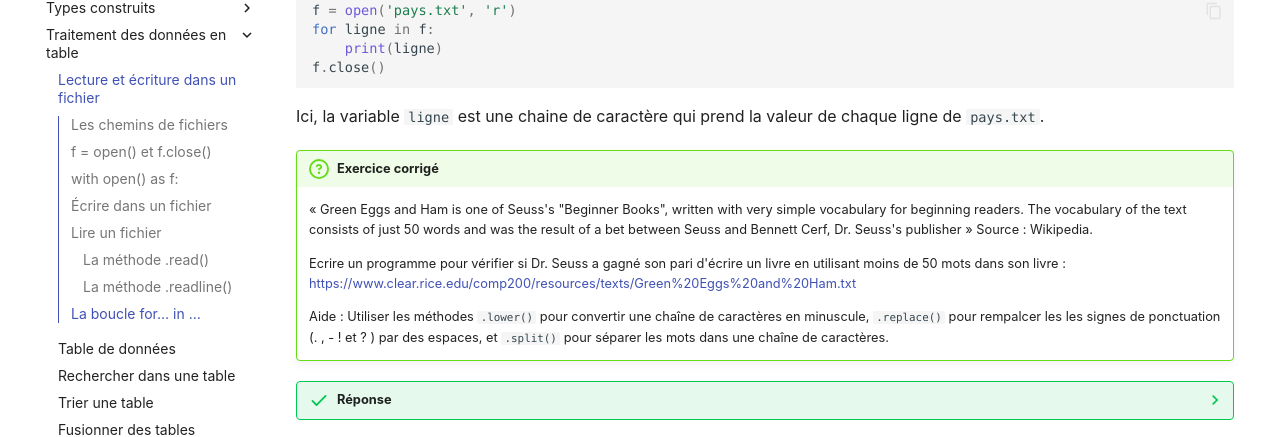
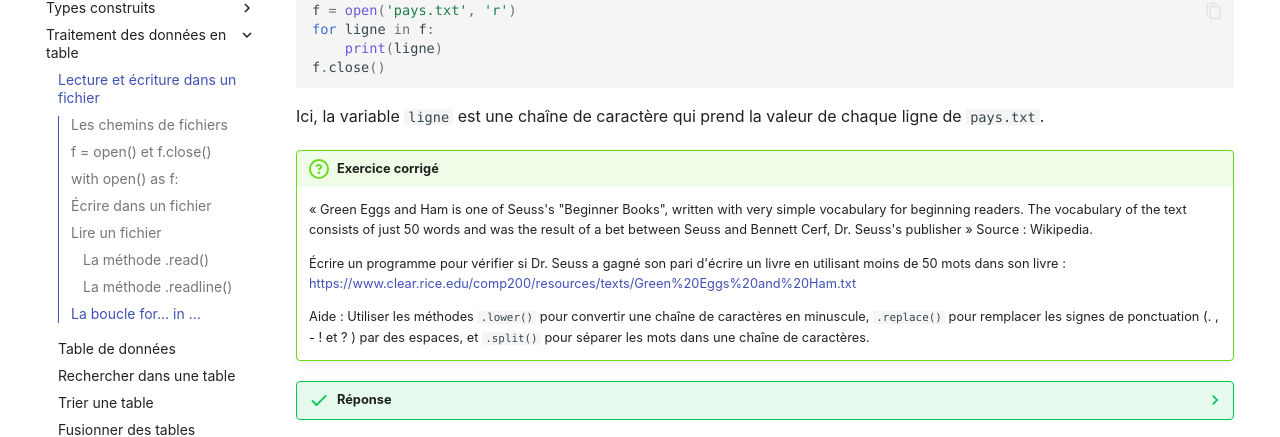
Before and after one commit to fab-perez/NSI-1, an MkDocs documentation site: the page built from docs/donnees-en-tables/1-lecture-ecriture-dans-un-fichier.md, in a window 1280 px wide and 900 px high, scrolled down 4382 px. Shown: the part 154-591 px from the top of the window. Built offline with MkDocs 1.6.1 and Material for MkDocs 9.7.7, drawn with Linux system fonts in a browser that asks for light colours; emoji names are drawn with the system emoji font; comment, search, counter and statistics services are not loaded; some of the changed text lies outside the part shown.

Commit message:
Add files via upload

````diff
--- a/docs/donnees-en-tables/1-lecture-ecriture-dans-un-fichier.md
+++ b/docs/donnees-en-tables/1-lecture-ecriture-dans-un-fichier.md
@@ -153,7 +153,7 @@
 
 
 !!! question "Exercice corrigé"
-    Ecrire un programme qui crée un fichier 'parite.txt' contenant tous les nombres entre 0 et 100 suivis de pair ou impair :
+    Écrire un programme qui crée un fichier 'parite.txt' contenant tous les nombres entre 0 et 100 suivis de pair ou impair :
 
     ```
     0;pair
@@ -181,11 +181,11 @@
 
 ##	Lire un fichier
 
-Il ewiste plusieurs approches pour lire les données dans un fichier.
+Il existe plusieurs approches pour lire les données dans un fichier.
 
 ### La méthode `.read()`
 
-La méthode `.read()`  renvoie l'intégralité du fichier dans une chaine de caractères :
+La méthode `.read()`  renvoie l'intégralité du fichier dans une chaîne de caractères :
 
 
 === "f = open(...)"
@@ -269,21 +269,21 @@
     ```
 
 
-Ici, la variable `ligne` est une chaine de caractère qui prend la valeur de chaque ligne de `pays.txt`.
+Ici, la variable `ligne` est une chaîne de caractère qui prend la valeur de chaque ligne de `pays.txt`.
 
 
 !!! question "Exercice corrigé"
     « Green Eggs and Ham is one of Seuss's "Beginner Books", written with very simple vocabulary for beginning readers. The vocabulary of the text consists of just 50 words and was the result of a bet between Seuss and Bennett Cerf, Dr. Seuss's publisher » Source : Wikipedia.
 
-    Ecrire un programme pour vérifier si Dr. Seuss a gagné son pari d'écrire un livre en utilisant moins de 50 mots dans son livre :  [https://www.clear.rice.edu/comp200/resources/texts/Green%20Eggs%20and%20Ham.txt](https://www.clear.rice.edu/comp200/resources/texts/Green%20Eggs%20and%20Ham.txt)
+    Écrire un programme pour vérifier si Dr. Seuss a gagné son pari d'écrire un livre en utilisant moins de 50 mots dans son livre :  [https://www.clear.rice.edu/comp200/resources/texts/Green%20Eggs%20and%20Ham.txt](https://www.clear.rice.edu/comp200/resources/texts/Green%20Eggs%20and%20Ham.txt)
 
-    Aide : Utiliser les méthodes `.lower()` pour convertir une chaîne de caractères en minuscule, `.replace()` pour rempalcer les les signes de ponctuation (. , - ! et ? ) par des espaces, et `.split()` pour séparer les mots dans une chaîne de caractères.
+    Aide : Utiliser les méthodes `.lower()` pour convertir une chaîne de caractères en minuscule, `.replace()` pour remplacer les signes de ponctuation (. , - ! et ? ) par des espaces, et `.split()` pour séparer les mots dans une chaîne de caractères.
 
 ??? Success "Réponse"
 
 
     ``` py
-    mots_utilises = {}  #dictionnaire des mots utilisés et de leur nombre d'occurence
+    mots_utilises = {}  #dictionnaire des mots utilisés et de leur nombre d’occurrence
     with open('green eggs and ham.txt', 'r') as f:
         texte = f.read()
         texte = texte.lower()   # met le texte en minuscule
````
Also changed, not shown: other parts of docs/donnees-en-tables/1-lecture-ecriture-dans-un-fichier.md (+2 -2 lines), docs/donnees-en-tables/2-table-de-donnees.md (+3 -3 lines), docs/donnees-en-tables/3-rechercher-dans-une-table.md (+6 -6 lines), docs/donnees-en-tables/4-trier-une-table.md (+8 -7 lines), docs/donnees-en-tables/5-fusionner-des-tables.md (+5 -5 lines).
